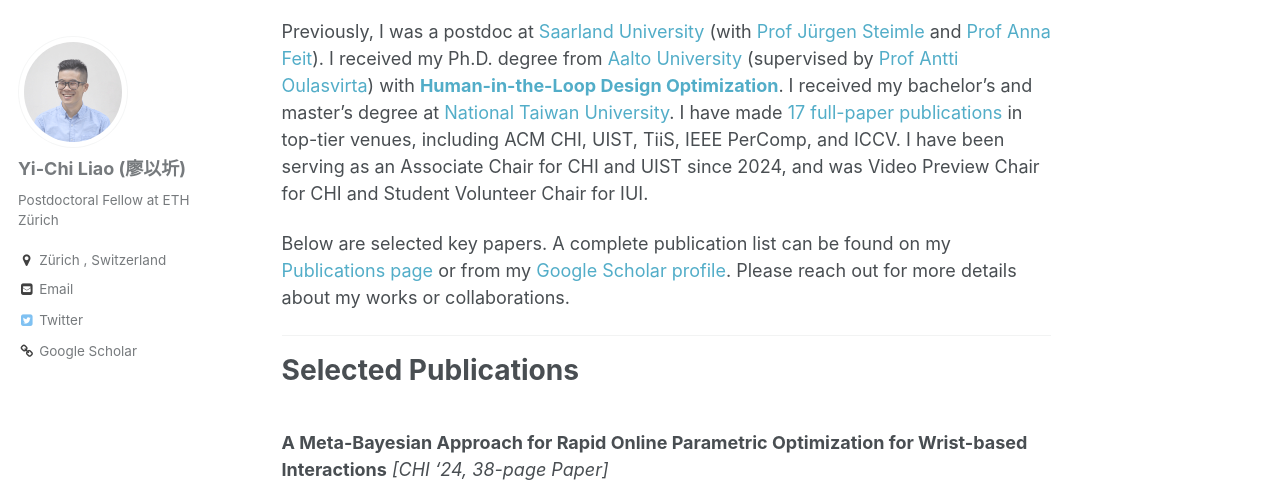
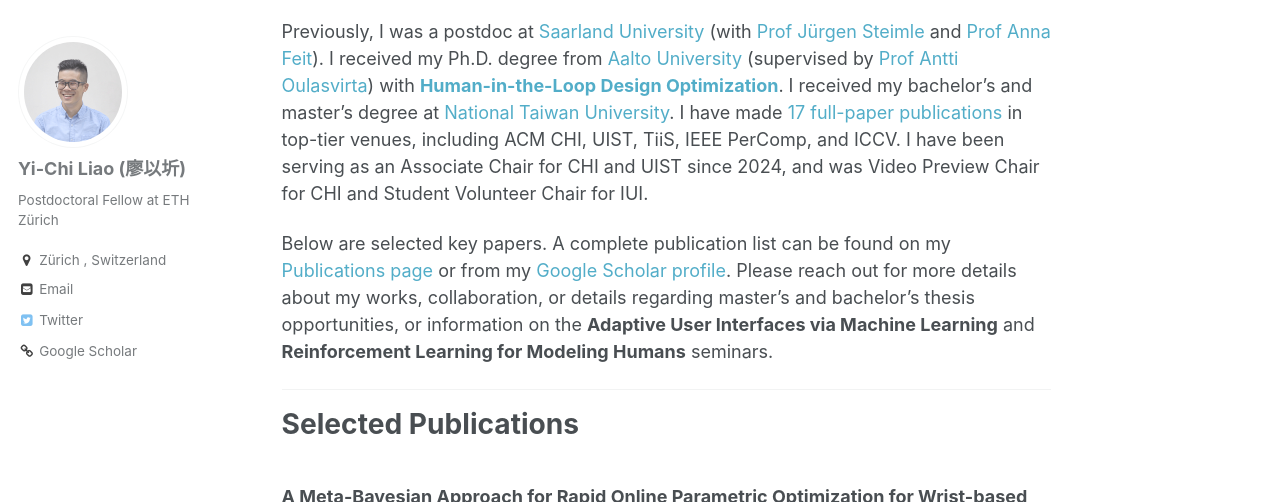
Before and after one commit to yichiliao/yichiliao.github.io, a Jekyll site: the page built from _pages/about.md, in a window 1280 px wide and 900 px high, scrolled down 513 px, cut to the strip 0-502 px from the top of the window. Built offline with Jekyll 4.4.1, drawn with Linux system fonts in a browser that asks for light colours.

Commit message:
updating about

```diff
--- a/_pages/about.md
+++ b/_pages/about.md
@@ -17,7 +17,7 @@
 Previously, I was a postdoc at [Saarland University](https://www.uni-saarland.de/en/home.html) (with [Prof Jürgen Steimle](https://hci.cs.uni-saarland.de/people/juergen-steimle/) and [Prof Anna Feit](http://annafeit.de/)). I received my Ph.D. degree from [Aalto University](https://www.aalto.fi/en) (supervised by [Prof Antti Oulasvirta](https://users.aalto.fi/~oulasvir/)) with [**Human-in-the-Loop Design Optimization**](https://drive.google.com/file/d/1UcH6LuV7GiyRMvrVb9EZ34z-FeGPDBS7/view?usp=sharing). I received my bachelor’s and master’s degree at [National Taiwan University](https://www.ntu.edu.tw/english/). I have made [17 full-paper publications](https://scholar.google.com/citations?user=Ddny4V4AAAAJ&hl=en) in top-tier venues, including ACM CHI, UIST, TiiS, IEEE PerComp, and ICCV. I have been serving as an Associate Chair for CHI and UIST since 2024, and was Video Preview Chair for CHI and Student Volunteer Chair for IUI.
 
 Below are selected key papers. A complete publication list can be found on my [Publications page](https://yichiliao.com/publications/) or from my [Google Scholar profile](https://scholar.google.com/citations?user=Ddny4V4AAAAJ&hl=en).
-Please reach out for more details about my works or collaborations.
+Please reach out for more details about my works, collaboration, or details regarding master's and bachelor's thesis opportunities, or information on the **Adaptive User Interfaces via Machine Learning** and **Reinforcement Learning for Modeling Humans** seminars.
 
 ------
 
```
